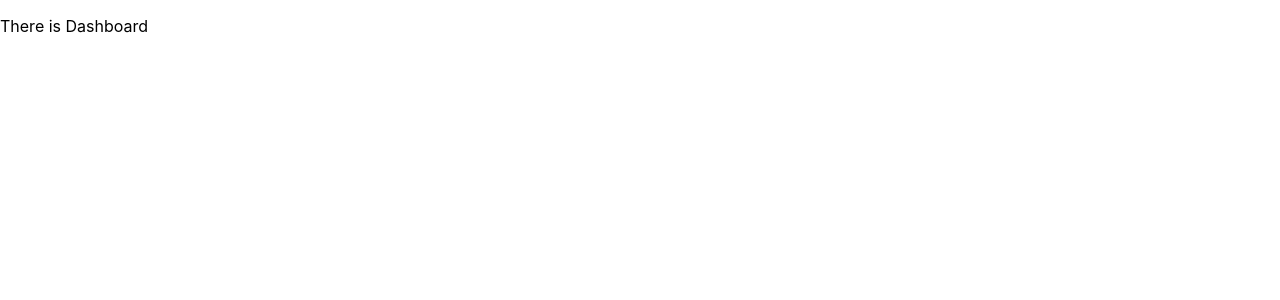
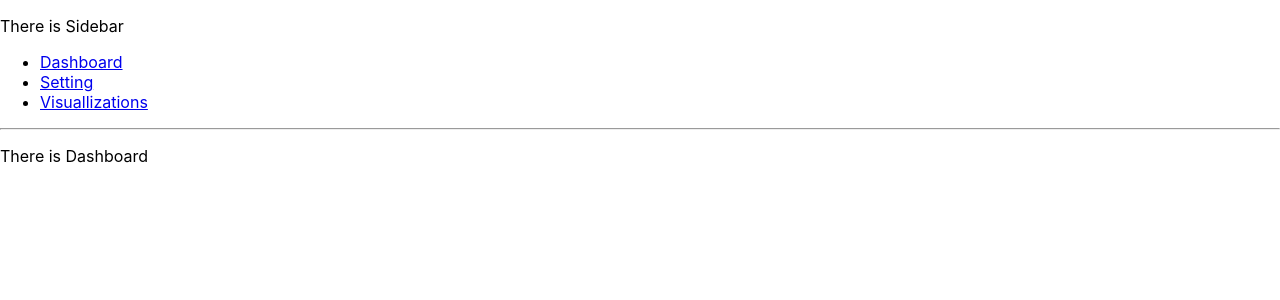
Before and after one commit to janice880624/react, a React (Create React App) app: page / in a window 1280 px wide. Shown: the top 300 px of the page. Built offline with nearby package versions, Linux system fonts and the light colour scheme.

Commit message:
Update App.js

```diff
--- a/src/App.js
+++ b/src/App.js
@@ -9,16 +9,15 @@ function App() {
   return (
     <div>
       <Router>
+        <Sidebar />
+        <hr />
         <Switch>
-          <Route path="/" component={Dashboard}></Route>
-          <Route path="/Settings" component={Settings}></Route>
-          <Route path="/Sidebars" component={Sidebar}></Route>
-          <Route path="/Visuallizations" component={Visuallizations}></Route>
+          <Route exact path="/"><Dashboard/></Route>
+          <Route path="/Settings"><Settings/></Route>
+          <Route path="/Visuallizations"><Visuallizations/></Route>
         </Switch>
       </Router>
     </div>
-
-
   );
 }
 
```
